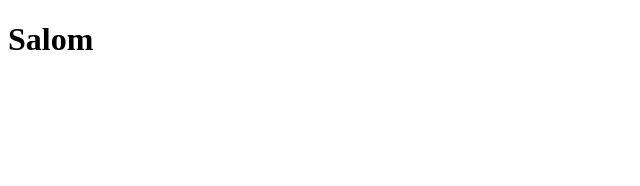
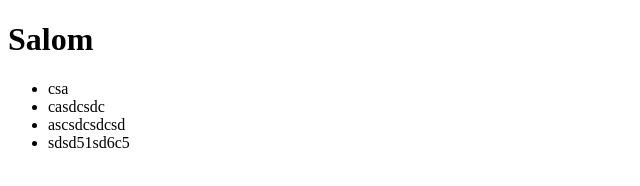
Before and after one commit to akbarjondev/month3-day1, a plain HTML site: page index.html in a window 1280 px wide. Shown: the whole page, without its empty margins (0-640 px from the left). Drawn offline with Linux system fonts and the light colour scheme.

Commit message:
Add list

```diff
--- a/index.html
+++ b/index.html
@@ -17,5 +17,11 @@
 </head>
 <body>
   <h1 class="collection__item collection__img">Salom</h1>
+  <ul class="list">
+    <li class="list__item">csa</li>
+    <li class="list__item">casdcsdc</li>
+    <li class="list__item">ascsdcsdcsd</li>
+    <li class="list__item">sdsd51sd6c5</li>
+  </ul>
 </body>
 </html>
```
